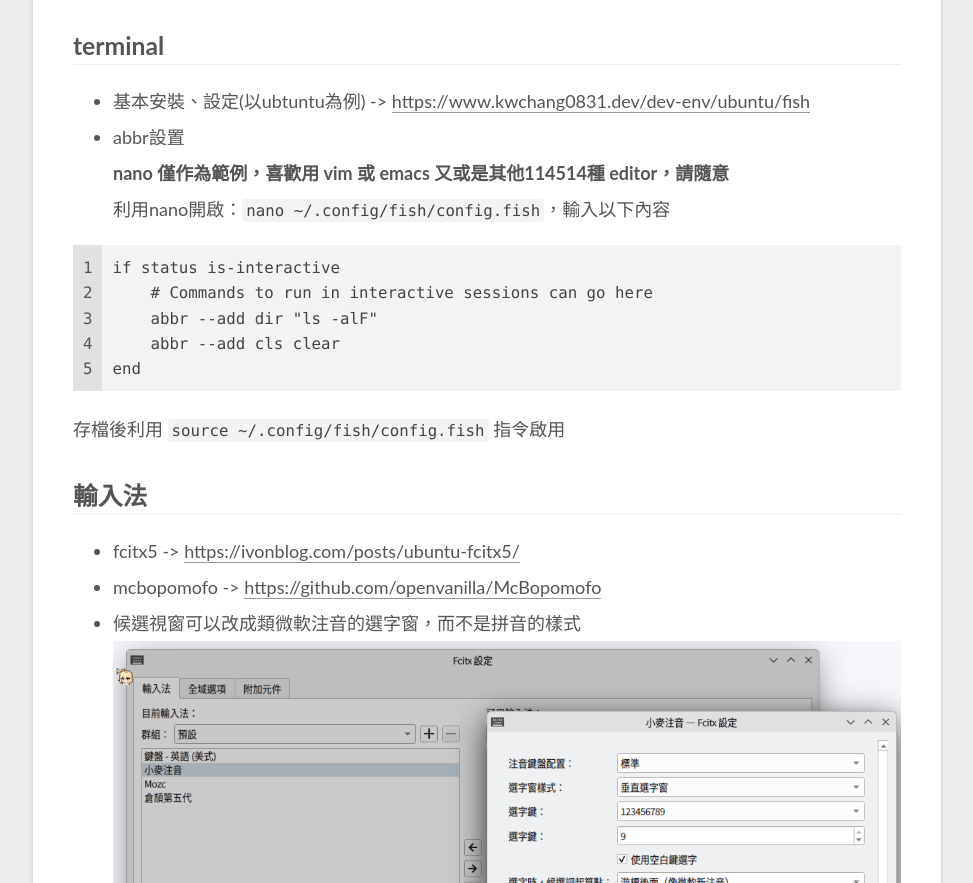
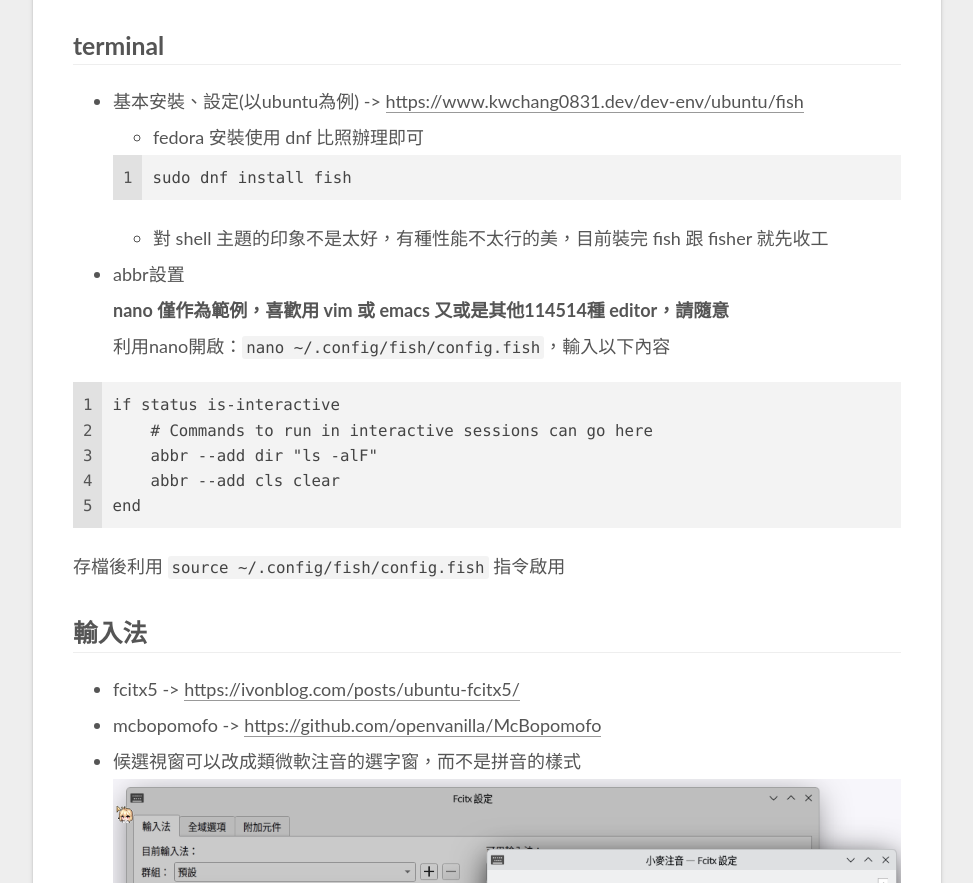
Before and after one commit to wasd52030/wasd52030.github.io, a plain HTML site: page 2026/10/12/linux-init/index.html in a window 1280 px wide. Shown: the part 1150-2033 px from the top of the page, without its empty margins (279-1252 px from the left). Drawn offline with nearby package versions, Linux system fonts and the light colour scheme.

Commit message:
Site updated: 2026-10-13 09:40:52

```diff
--- a/2026/10/12/linux-init/index.html
+++ b/2026/10/12/linux-init/index.html
@@ -38,7 +38,7 @@
 <meta property="og:image" content="https://wasd52030.github.io/assets/linux-init/krunner-setting.png">
 <meta property="og:image" content="https://wasd52030.github.io/assets/linux-init/krunner-middle.png">
 <meta property="article:published_time" content="2026-10-12T08:29:20.000Z">
-<meta property="article:modified_time" content="2026-10-12T16:30:16.782Z">
+<meta property="article:modified_time" content="2026-10-13T01:40:19.828Z">
 <meta property="article:author" content="Виктор Брежневич Собел">
 <meta name="twitter:card" content="summary">
 <meta name="twitter:image" content="https://wasd52030.github.io/assets/linux-init/fedora-fastfetch.png">
@@ -234,7 +234,7 @@
         <i class="far fa-calendar-check"></i>
       </span>
       <span class="post-meta-item-text">更新於</span>
-      <time title="修改時間：2026-10-13 00:30:16" itemprop="dateModified" datetime="2026-10-13T00:30:16+08:00">2026-10-13</time>
+      <time title="修改時間：2026-10-13 09:40:19" itemprop="dateModified" datetime="2026-10-13T09:40:19+08:00">2026-10-13</time>
     </span>
 
 
@@ -256,7 +256,15 @@
 <img src="/assets/linux-init/fedora-fastfetch.png" alt="圖片" /></p>
 <h2 id="terminal"><a class="markdownIt-Anchor" href="#terminal"></a> terminal</h2>
 <ul>
-<li>基本安裝、設定(以ubtuntu為例) -&gt; <a target="_blank" rel="noopener" href="https://www.kwchang0831.dev/dev-env/ubuntu/fish">https://www.kwchang0831.dev/dev-env/ubuntu/fish</a></li>
+<li>基本安裝、設定(以ubuntu為例) -&gt; <a target="_blank" rel="noopener" href="https://www.kwchang0831.dev/dev-env/ubuntu/fish">https://www.kwchang0831.dev/dev-env/ubuntu/fish</a>
+<ul>
+<li>fedora 安裝使用 dnf 比照辦理即可</li>
+</ul>
+  <figure class="highlight plaintext"><table><tr><td class="gutter"><pre><span class="line">1</span><br></pre></td><td class="code"><pre><span class="line">sudo dnf install fish</span><br></pre></td></tr></table></figure>
+<ul>
+<li>對 shell 主題的印象不是太好，有種性能不太行的美，目前裝完 fish 跟 fisher 就先收工</li>
+</ul>
+</li>
 <li>abbr設置<br />
 <strong>nano 僅作為範例，喜歡用 vim 或 emacs 又或是其他114514種 editor，請隨意</strong><br />
 利用nano開啟：<code>nano ~/.config/fish/config.fish</code>，輸入以下內容</li>
--- a/css/main.css
+++ b/css/main.css
@@ -1385,7 +1385,7 @@ pre code {
     vertical-align: middle;
   }
   .links-of-author a::before {
-    background: #cbffe5;
+    background: #ffffba;
     display: inline-block;
     margin-right: 3px;
     transform: translateY(-2px);
```
Also changed, not shown: index.html (+10 -2 lines).
